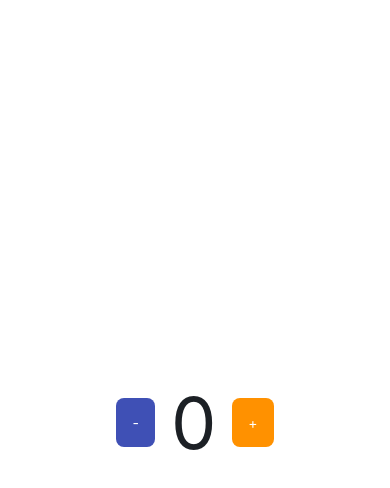
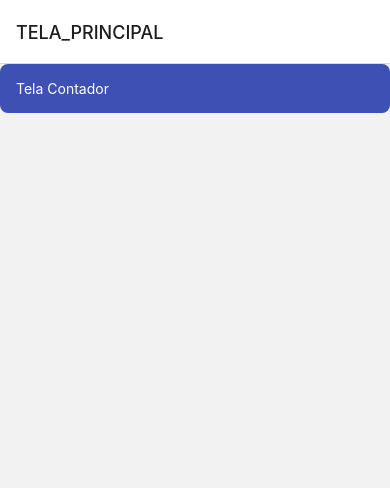
Before and after one commit to Luccaalvess/aulas-mobile-senai, a React Native app: screen / in a window 390 px wide. Shown: the top 488 px of the page. Built offline with nearby package versions, Linux system fonts and the light colour scheme.

Commit message:
reestruturação para o uso do React Navigation

```diff
--- a/App.js
+++ b/App.js
@@ -1,58 +1,36 @@
 import { StatusBar } from 'expo-status-bar';
 import React from 'react';
-import { StyleSheet, Text, Touchable, View, TouchableOpacity } from 'react-native';
-import BotaoCustomizado from './comum/componentes/BotaoCustomizado/BotaoCustomizado';
+import { StyleSheet, Text, View, TouchableOpacity } from 'react-native';
 import CORES from './comum/constantes/cores';
+import TelaContador from './telas/TelaContador/TelaContador';
+
+import { NavigationContainer } from '@react-navigation/native';
+import { createStackNavigator } from '@react-navigation/stack';
+import TelaPrincipal from './telas/TelaPrincipal/TelaPrincipal';
+import TELAS from './comum/constantes/telas';
+
+const Stack = createStackNavigator();
 
 const estilos = StyleSheet.create({
-  tudo: {
+  todoApp: {
     //flex 1 faz preencher a tela inteira
     flex: 1,
-    // backgroundColor: '#ffdb58',
     backgroundColor: CORES.FUNDO_PADRAO,
-    alignItems: 'center',
-    justifyContent: 'center',
-    flexDirection: 'row',
-    gap: 16,
   },
-  contador: {
-    fontSize: 72,
-    color: CORES.TEXTO_PADRAO
-  },
-  botao: {
-    backgroundColor: 'blue',
-    width: 64,
-    height: 64,
-    alignItems: 'center',
-    justifyContent: 'center',
-  },
-  botaoTexto: {
-    fontSize: 48,
-    color: '#fff',
-  }
 });
 
 export default function App() {
-  const [contador, setContador] = React.useState(0);
+  return (
+    <View style={estilos.todoApp}>
+      <NavigationContainer>
+        <Stack.Navigator>
+          <Stack.Screen name={TELAS.TELA_PRINCIPAL} component={TelaPrincipal} />
+          <Stack.Screen name={TELAS.TELA_CONTADOR} component={TelaContador} />
+        </Stack.Navigator>
+      </NavigationContainer>
+      {/* <TelaContador /> */}
 
-  return (
-
-
-    <View style={estilos.tudo}>
-
-      {/* <BotaoCustomizado /> */}
-
-      <BotaoCustomizado cor='primaria' onPress={() => setContador(contador - 1)}>
-        -
-      </BotaoCustomizado>
-
-      <Text style={estilos.contador}>{contador}</Text>
-
-      <BotaoCustomizado cor='secundaria' onPress={() => setContador(contador + 1)}>
-        +
-      </BotaoCustomizado>
-
-      {/* <StatusBar estilos={botaoTexto} style="auto" /> */}
+      <StatusBar style="auto" />
     </View>
   );
-}
+};
--- a/comum/constantes/cores.js
+++ b/comum/constantes/cores.js
@@ -6,7 +6,7 @@
     TEXTO_PADRAO: '#1c2025',
     TEXTO_CLARO: '#fff',
 
-    FUNDO_PADRAO: ' #f7f7f7',
+    FUNDO_PADRAO: '#f7f7f7',
 
     BRANCA: '#fff',
 
--- /dev/null
+++ b/comum/constantes/telas.js
@@ -0,0 +1,6 @@
+const TELAS = {
+    TELA_PRINCIPAL: 'TELA_PRINCIPAL',
+    TELA_CONTADOR: 'TELA_CONTADOR',
+  };
+
+  export default TELAS;
--- /dev/null
+++ b/telas/TelaContador/TelaContador.js
@@ -0,0 +1,43 @@
+import React from "react";
+import { StyleSheet, Text, View} from 'react-native';
+import BotaoCustomizado from "../../comum/componentes/BotaoCustomizado/BotaoCustomizado";
+import CORES from "../../comum/constantes/cores";
+
+
+const estilos = StyleSheet.create({
+    tudoTelaContador: {
+      flex: 1,
+      // backgroundColor: '#ffdb58',
+      backgroundColor: CORES.FUNDO_PADRAO,
+      alignItems: 'center',
+      justifyContent: 'center',
+      flexDirection: 'row',
+      gap: 16,
+    },
+    contador: {
+      fontSize: 72,
+      color: CORES.TEXTO_PADRAO
+    },
+  });
+
+const TelaContador = () => {
+    const [contador, setContador] = React.useState(0);
+
+
+    return (
+      <View style={estilos.tudoTelaContador}>
+      <BotaoCustomizado cor='primaria' onPress={() => setContador(contador - 1)}>
+        -
+      </BotaoCustomizado>
+
+      <Text style={estilos.contador}>{contador}</Text>
+
+      <BotaoCustomizado cor='secundaria' onPress={() => setContador(contador + 1)}>
+        +
+      </BotaoCustomizado>
+      {/* <StatusBar estilos={botaoTexto} style="auto" /> */}
+    </View>
+    );
+};
+
+export default TelaContador;
--- /dev/null
+++ b/telas/TelaPrincipal/TelaPrincipal.js
@@ -0,0 +1,17 @@
+import { Text, View } from 'react-native';
+import BotaoCustomizado from '../../comum/componentes/BotaoCustomizado/BotaoCustomizado';
+import TELAS from '../../comum/constantes/telas';
+
+const TelaPrincipal = (props) => {
+  console.log(props);
+
+  return (
+    <View>
+      <BotaoCustomizado cor='primaria' onPress={() => props.navigation.navigate(TELAS.TELA_CONTADOR)}>
+        Tela Contador
+      </BotaoCustomizado>
+    </View>
+  );
+};
+
+export default TelaPrincipal;
```
Also changed, not shown: package.json (+7 -3 lines), 2 other files (tests, documents, lock files or other folders).
